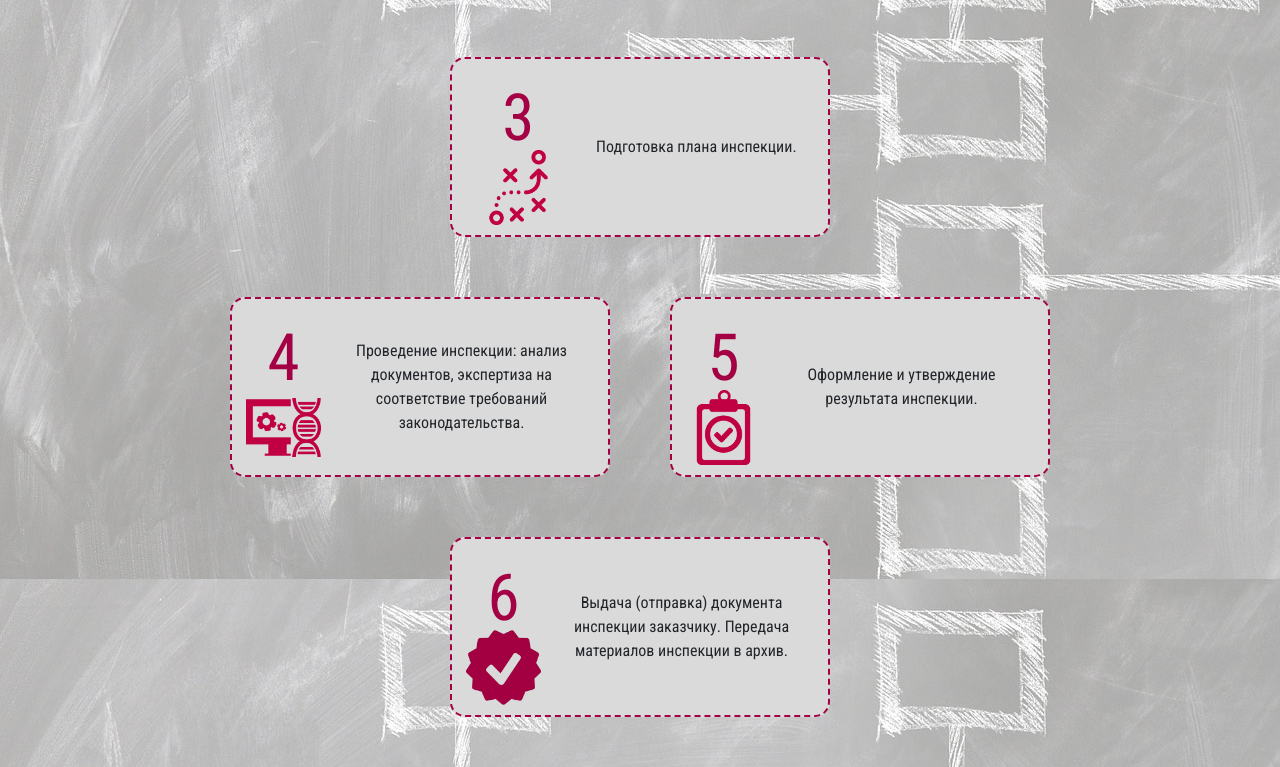
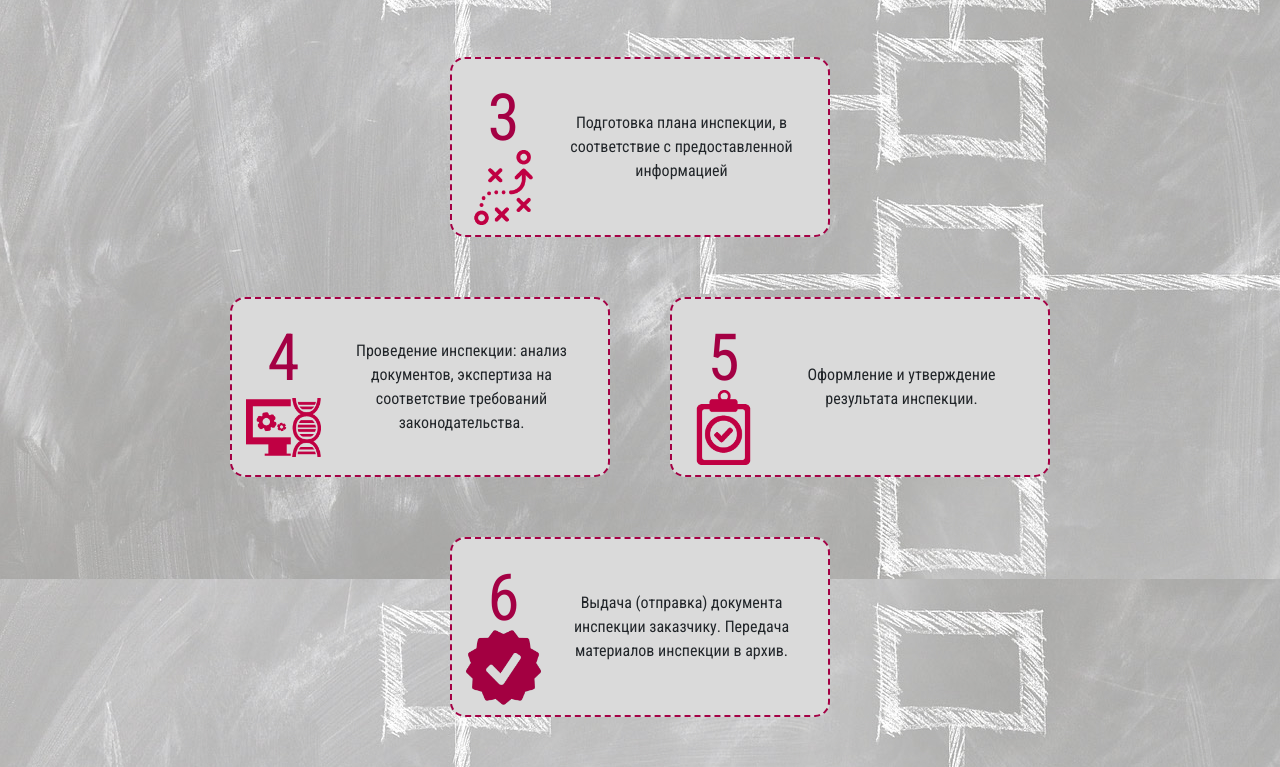
Before and after one commit to Gregory664/tpp_repository, a plain HTML site: page index.html in a window 1280 px wide. Shown: the part 868-1635 px from the top of the page. Drawn offline with nearby package versions, Linux system fonts and the light colour scheme.

Commit message:
fix inspection stages

```diff
--- a/index.html
+++ b/index.html
@@ -64,7 +64,7 @@
             <div class="number">3</div>
             <img src="icon/strategy-red.png" alt="">
             <p class="text">
-                Подготовка плана инспекции.
+                Подготовка плана инспекции, в соответствие с предоставленной информацией
             </p>
         </div>
         <div class="new-line"></div>
```
